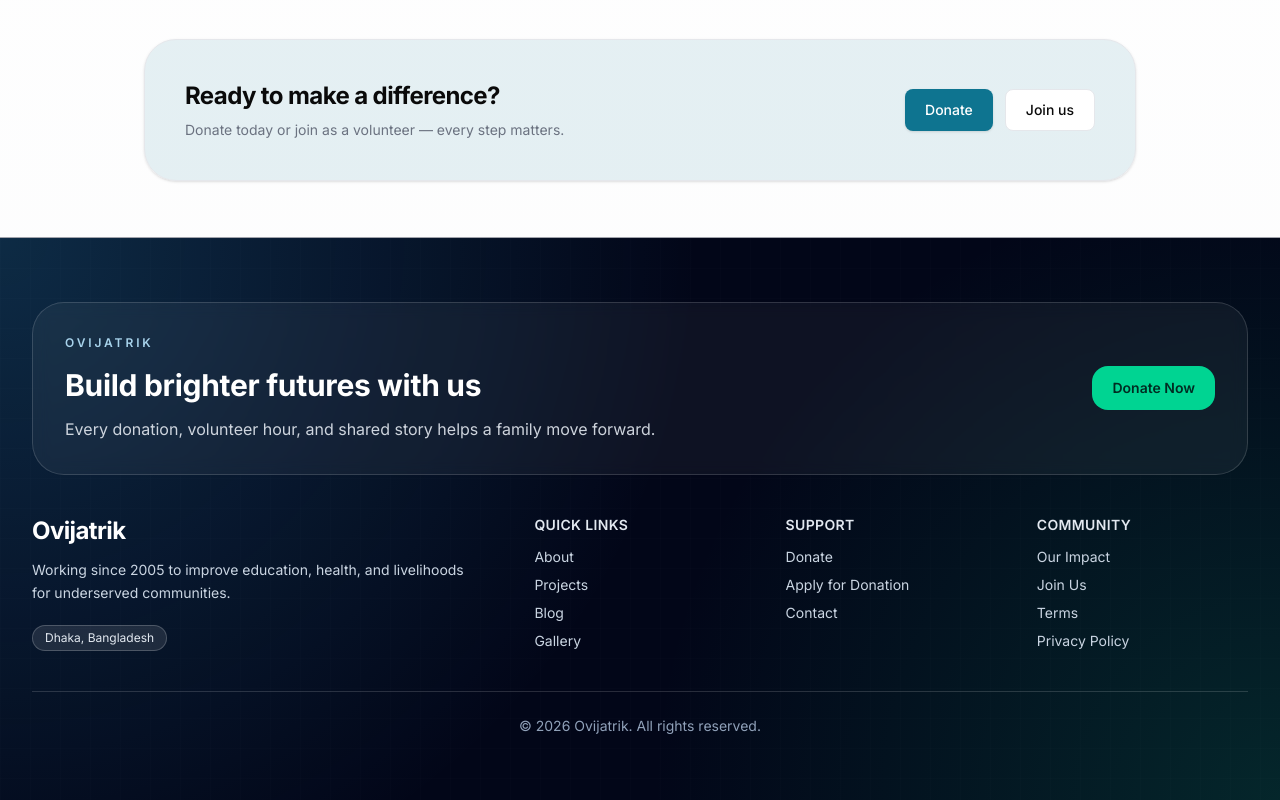
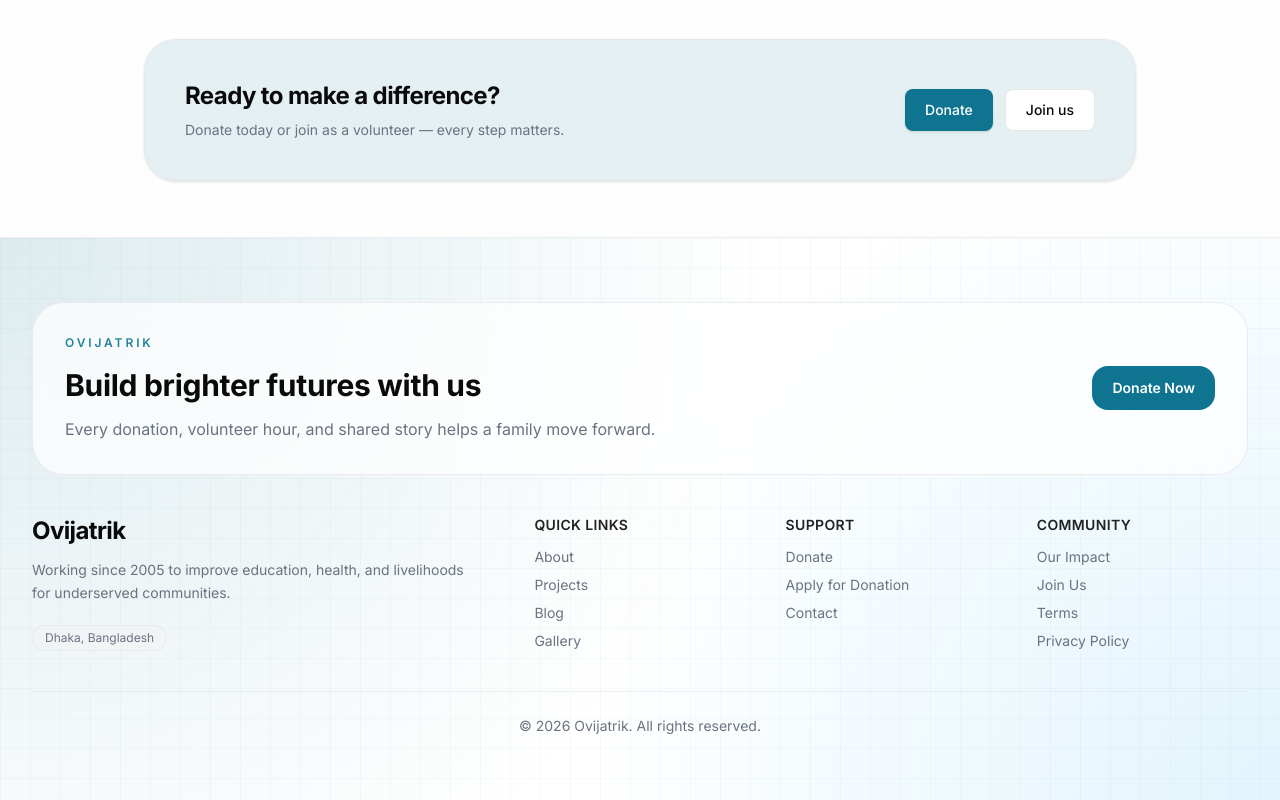
Before and after one commit to miftahulislam2023/ovijatrik, a Next.js app: page / in a window 1280 px wide. Shown: the part 1798-2598 px from the top of the page. Built offline with nearby package versions, Linux system fonts and the light colour scheme; no server answers.

Commit message:
fix: footer theme

```diff
--- a/src/components/layout/Footer.tsx
+++ b/src/components/layout/Footer.tsx
@@ -68,20 +68,20 @@ export default function Footer() {
   const content = copy[language];
 
   return (
-    <footer className="relative overflow-hidden border-t border-border/70 bg-slate-950 text-slate-100">
-      <div className="pointer-events-none absolute inset-0 bg-[radial-gradient(circle_at_top_left,_rgba(56,189,248,0.2),_transparent_50%),radial-gradient(circle_at_bottom_right,_rgba(16,185,129,0.18),_transparent_45%)]" />
-      <div className="pointer-events-none absolute inset-0 bg-[linear-gradient(to_right,rgba(255,255,255,0.04)_1px,transparent_1px),linear-gradient(to_bottom,rgba(255,255,255,0.04)_1px,transparent_1px)] bg-[size:30px_30px] opacity-25" />
+    <footer className="relative overflow-hidden border-t border-border/70 bg-background text-foreground">
+      <div className="pointer-events-none absolute inset-0 bg-[radial-gradient(circle_at_top_left,rgba(14,116,144,0.14),transparent_55%),radial-gradient(circle_at_bottom_right,rgba(14,165,233,0.12),transparent_50%)] dark:bg-[radial-gradient(circle_at_top_left,rgba(56,189,248,0.22),transparent_50%),radial-gradient(circle_at_bottom_right,rgba(16,185,129,0.2),transparent_45%)]" />
+      <div className="pointer-events-none absolute inset-0 bg-[linear-gradient(to_right,rgba(14,116,144,0.08)_1px,transparent_1px),linear-gradient(to_bottom,rgba(14,116,144,0.08)_1px,transparent_1px)] bg-size-[30px_30px] opacity-40 dark:bg-[linear-gradient(to_right,rgba(255,255,255,0.05)_1px,transparent_1px),linear-gradient(to_bottom,rgba(255,255,255,0.05)_1px,transparent_1px)] dark:opacity-30" />
 
       <div className="relative mx-auto max-w-7xl px-4 py-12 sm:px-6 lg:px-8 lg:py-16">
-        <div className="grid gap-8 rounded-3xl border border-white/15 bg-white/5 p-6 backdrop-blur-sm sm:p-8 lg:grid-cols-[1.3fr_1fr]">
+        <div className="grid gap-8 rounded-3xl border border-border/80 bg-card/70 p-6 backdrop-blur-sm sm:p-8 lg:grid-cols-[1.3fr_1fr]">
           <div>
-            <p className="text-xs font-semibold uppercase tracking-[0.24em] text-sky-200/90">
+            <p className="text-xs font-semibold uppercase tracking-[0.24em] text-primary/90">
               {content.brand}
             </p>
-            <h2 className="mt-4 max-w-xl text-2xl font-bold leading-tight text-white sm:text-3xl">
+            <h2 className="mt-4 max-w-xl text-2xl font-bold leading-tight text-foreground sm:text-3xl">
               {content.ctaTitle}
             </h2>
-            <p className="mt-3 max-w-2xl text-sm leading-relaxed text-slate-200/90 sm:text-base">
+            <p className="mt-3 max-w-2xl text-sm leading-relaxed text-muted-foreground sm:text-base">
               {content.ctaText}
             </p>
           </div>
@@ -89,7 +89,7 @@ export default function Footer() {
           <div className="flex items-center lg:justify-end">
             <Link
               href="/donation"
-              className="inline-flex w-full items-center justify-center rounded-xl bg-emerald-400 px-5 py-3 text-sm font-semibold text-emerald-950 transition hover:translate-y-[-1px] hover:bg-emerald-300 focus-visible:outline-none focus-visible:ring-2 focus-visible:ring-emerald-200 lg:w-auto"
+              className="inline-flex w-full items-center justify-center rounded-xl bg-primary px-5 py-3 text-sm font-semibold text-primary-foreground transition hover:-translate-y-px hover:brightness-110 focus-visible:outline-none focus-visible:ring-2 focus-visible:ring-ring lg:w-auto"
             >
               {content.ctaButton}
             </Link>
@@ -98,26 +98,26 @@ export default function Footer() {
 
         <div className="mt-10 grid gap-10 sm:grid-cols-2 lg:grid-cols-5">
           <div className="lg:col-span-2">
-            <h3 className="text-2xl font-bold tracking-tight text-white">
+            <h3 className="text-2xl font-bold tracking-tight text-foreground">
               {content.brand}
             </h3>
-            <p className="mt-3 max-w-md text-sm leading-relaxed text-slate-300">
+            <p className="mt-3 max-w-md text-sm leading-relaxed text-muted-foreground">
               {content.description}
             </p>
-            <p className="mt-5 inline-flex rounded-full border border-white/20 bg-white/10 px-3 py-1 text-xs text-slate-200">
+            <p className="mt-5 inline-flex rounded-full border border-border/80 bg-muted/70 px-3 py-1 text-xs text-muted-foreground">
               {content.location}
             </p>
           </div>
 
           <div>
-            <h4 className="text-sm font-semibold uppercase tracking-wide text-slate-200">
+            <h4 className="text-sm font-semibold uppercase tracking-wide text-foreground/90">
               {content.quickLinks}
             </h4>
-            <ul className="mt-3 space-y-2 text-sm text-slate-300">
+            <ul className="mt-3 space-y-2 text-sm text-muted-foreground">
               <li>
                 <Link
                   href="/about"
-                  className="transition-colors hover:text-sky-200"
+                  className="transition-colors hover:text-primary"
                 >
                   {content.links.about}
                 </Link>
@@ -125,7 +125,7 @@ export default function Footer() {
               <li>
                 <Link
                   href="/projects"
-                  className="transition-colors hover:text-sky-200"
+                  className="transition-colors hover:text-primary"
                 >
                   {content.links.projects}
                 </Link>
@@ -133,7 +133,7 @@ export default function Footer() {
               <li>
                 <Link
                   href="/blog"
-                  className="transition-colors hover:text-sky-200"
+                  className="transition-colors hover:text-primary"
                 >
                   {content.links.blog}
                 </Link>
@@ -141,7 +141,7 @@ export default function Footer() {
               <li>
                 <Link
                   href="/gallery"
-                  className="transition-colors hover:text-sky-200"
+                  className="transition-colors hover:text-primary"
                 >
                   {content.links.gallery}
                 </Link>
@@ -150,14 +150,14 @@ export default function Footer() {
           </div>
 
           <div>
-            <h4 className="text-sm font-semibold uppercase tracking-wide text-slate-200">
+            <h4 className="text-sm font-semibold uppercase tracking-wide text-foreground/90">
               {content.support}
             </h4>
-            <ul className="mt-3 space-y-2 text-sm text-slate-300">
+            <ul className="mt-3 space-y-2 text-sm text-muted-foreground">
               <li>
                 <Link
                   href="/donation"
-                  className="transition-colors hover:text-sky-200"
+                  className="transition-colors hover:text-primary"
                 >
                   {content.links.donation}
                 </Link>
@@ -165,7 +165,7 @@ export default function Footer() {
               <li>
                 <Link
                   href="/apply-for-donation"
-                  className="transition-colors hover:text-sky-200"
+                  className="transition-colors hover:text-primary"
                 >
                   {content.links.apply}
                 </Link>
@@ -173,7 +173,7 @@ export default function Footer() {
               <li>
                 <Link
                   href="/contact"
-                  className="transition-colors hover:text-sky-200"
+                  className="transition-colors hover:text-primary"
                 >
                   {content.links.contact}
                 </Link>
@@ -182,14 +182,14 @@ export default function Footer() {
           </div>
 
           <div>
-            <h4 className="text-sm font-semibold uppercase tracking-wide text-slate-200">
+            <h4 className="text-sm font-semibold uppercase tracking-wide text-foreground/90">
               {content.community}
             </h4>
-            <ul className="mt-3 space-y-2 text-sm text-slate-300">
+            <ul className="mt-3 space-y-2 text-sm text-muted-foreground">
               <li>
                 <Link
                   href="/our-impact"
-                  className="transition-colors hover:text-sky-200"
+                  className="transition-colors hover:text-primary"
                 >
                   {content.links.impact}
                 </Link>
@@ -197,7 +197,7 @@ export default function Footer() {
               <li>
                 <Link
                   href="/join-us"
-                  className="transition-colors hover:text-sky-200"
+                  className="transition-colors hover:text-primary"
                 >
                   {content.links.volunteer}
                 </Link>
@@ -205,7 +205,7 @@ export default function Footer() {
               <li>
                 <Link
                   href="/terms"
-                  className="transition-colors hover:text-sky-200"
+                  className="transition-colors hover:text-primary"
                 >
                   {content.links.terms}
                 </Link>
@@ -213,7 +213,7 @@ export default function Footer() {
               <li>
                 <Link
                   href="/privacy-policy"
-                  className="transition-colors hover:text-sky-200"
+                  className="transition-colors hover:text-primary"
                 >
                   {content.links.privacy}
                 </Link>
@@ -222,7 +222,7 @@ export default function Footer() {
           </div>
         </div>
 
-        <div className="mt-10 border-t border-white/15 pt-6 text-center text-xs text-slate-400 sm:text-sm">
+        <div className="mt-10 border-t border-border/70 pt-6 text-center text-xs text-muted-foreground sm:text-sm">
           © {new Date().getFullYear()} {content.brand}. {content.copyright}
         </div>
       </div>
```
